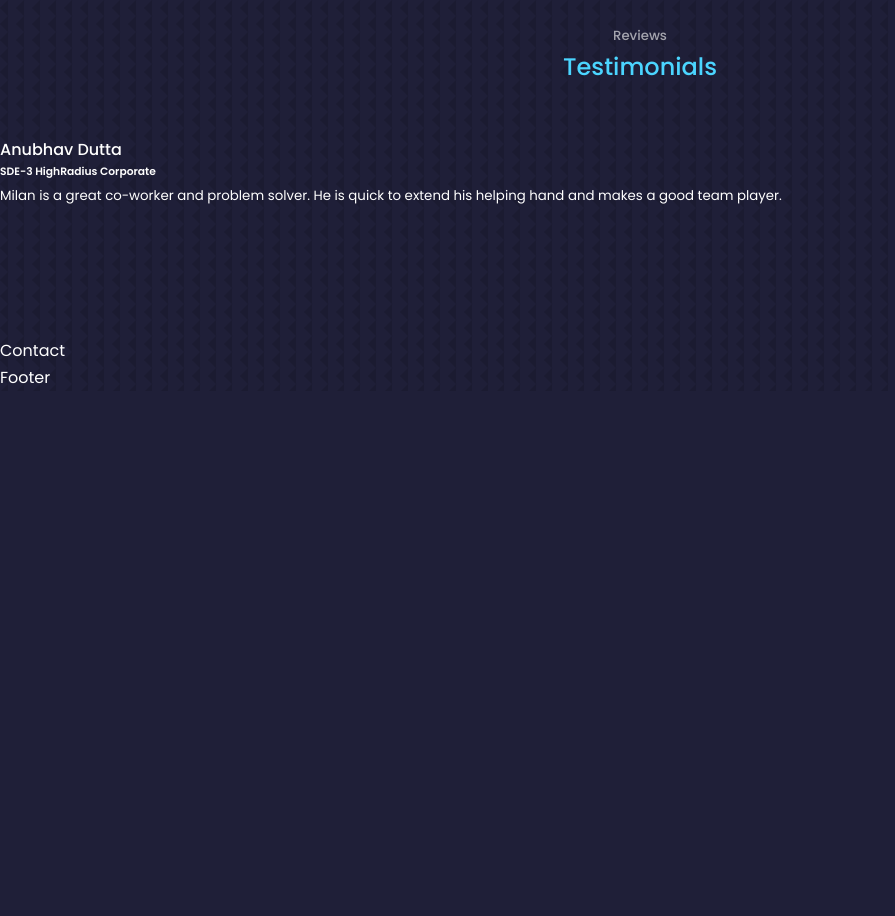
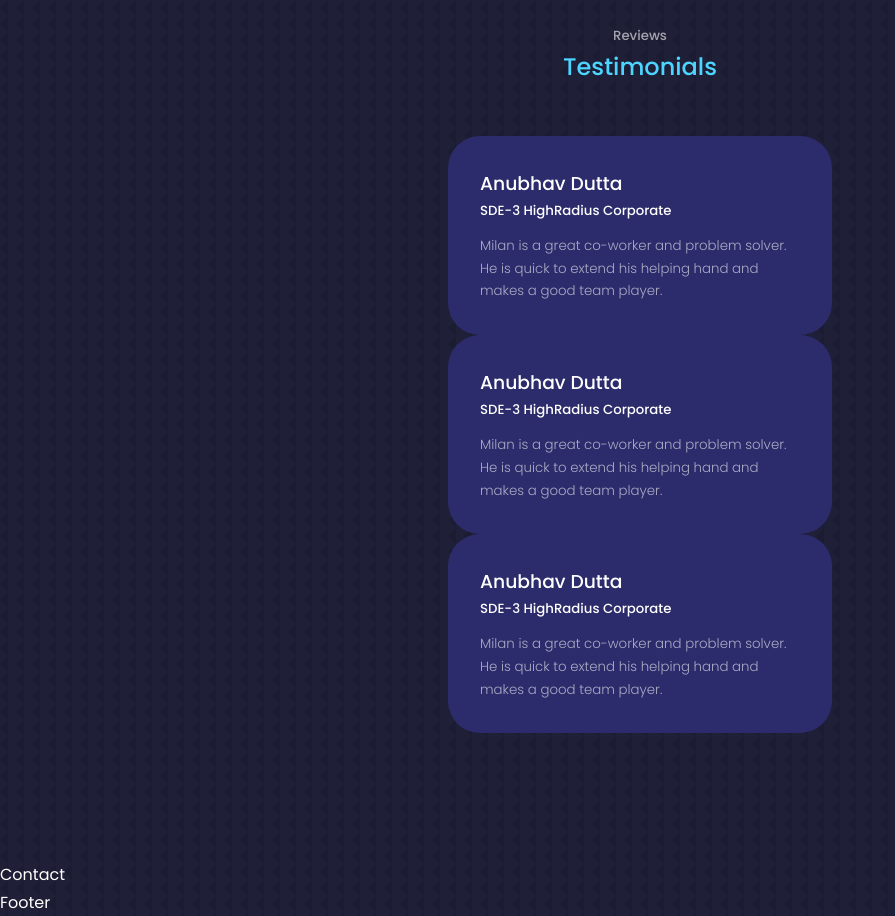
Before and after one commit to Milan-Sharma-449/Portfolio-react, a React (Create React App) app: page / in a window 1280 px wide. Shown: the part 6560-7476 px from the top of the page, without its empty margins (0-895 px from the left). Before the commit the page ends 6951 px from the top, so only its background shows below. Built offline with nearby package versions, Linux system fonts and the light colour scheme.

Commit message:
designed testimonials

```diff
--- a/src/Component/testimonials/Testimonials.jsx
+++ b/src/Component/testimonials/Testimonials.jsx
@@ -4,6 +4,18 @@ import './testimonials.css'
 const data = [
   {
     id: 1,
+    title: 'Anubhav Dutta',
+    designation: 'SDE-3 HighRadius Corporate',
+    quote: 'Milan is a great co-worker and problem solver. He is quick to extend his helping hand and makes a good team player.'
+  },
+  {
+    id: 2,
+    title: 'Anubhav Dutta',
+    designation: 'SDE-3 HighRadius Corporate',
+    quote: 'Milan is a great co-worker and problem solver. He is quick to extend his helping hand and makes a good team player.'
+  },
+  {
+    id: 3,
     title: 'Anubhav Dutta',
     designation: 'SDE-3 HighRadius Corporate',
     quote: 'Milan is a great co-worker and problem solver. He is quick to extend his helping hand and makes a good team player.'
@@ -16,13 +28,13 @@ const Testimonials = () => {
       <h5>Reviews</h5>
       <h2>Testimonials</h2>
 
-      <div className='.container testimonials__container' >
+      <div className='container testimonials__container' >
       {
       data.map(({id, title, designation, quote}) => {
         return (
           <article key={id} className='testimonial'>
-          <h4>{title}</h4>
-          <h6>{designation}</h6>
+          <h3 className='title' >{title}</h3>
+          <h5 className='desig' >{designation}</h5>
           <small className='review'>{quote}</small>
         </article>
         )
--- a/src/Component/testimonials/testimonials.css
+++ b/src/Component/testimonials/testimonials.css
@@ -0,0 +1,32 @@
+.container.testimonials__container {
+    width: 30%;
+}
+.testimonial {
+    background: var(--color-bg-variant);
+    text-align: left;
+    padding: 2rem;
+    border-radius: 2rem;
+    user-select: none;
+}
+.review {
+    color: var(--color-light);
+    font-weight: 300;
+    display: block;
+    margin: 0.8rem auto 0;
+}
+
+/* ======================== MEDIA QUERIES (MEDIUM DEVICES) ========================= */
+
+@media screen and (max-width: 1024px) {
+    .container.testimonials__container {
+        width: 60%;
+    }
+}
+
+/* ======================== MEDIA QUERIES (SMALL DEVICES) ========================= */
+
+@media screen and (max-width: 600px) {
+    .container.testimonials__container {
+        width: var(--container-width-sm);
+    }
+}
```
